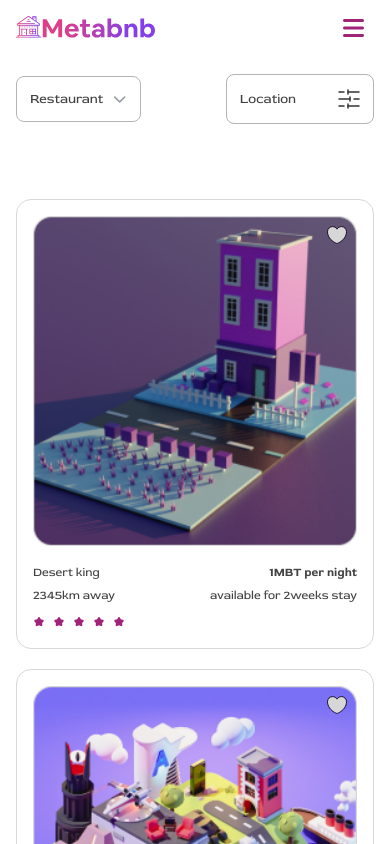
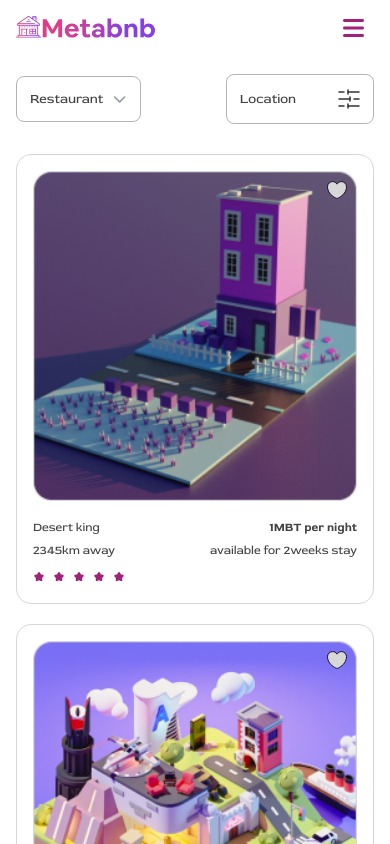
Before and after one commit to kojobaffoe011/metabnb, a React (Create React App) app: page /place-to-stay in a window 390 px wide. Shown: the top 844 px of the page. Built offline with nearby package versions, Linux system fonts and the light colour scheme.

Commit message:
feat: dropdown menu in mobile view

```diff
--- a/src/pages/PlaceToStay.js
+++ b/src/pages/PlaceToStay.js
@@ -200,11 +200,11 @@ const Cards = () => {
 const PlaceToStay = (props) => {
   return (
     <div className=" stay-padding stay-contepng">
-      <Flex stack spacing={75}>
+      <div className="navcard-spacing">
         <NavBar />
         <NavMobile />
         <Cards />
-      </Flex>
+      </div>
     </div>
   );
 };
--- a/src/styles/placetostay.css
+++ b/src/styles/placetostay.css
@@ -16,6 +16,12 @@
 
 .mobile-navbar {
   display: none;
+}
+
+.navcard-spacing {
+  display: flex;
+  flex-direction: column;
+  gap: 75px;
 }
 
 @media screen and (max-width: 1023px) {
@@ -37,6 +43,12 @@
     display: flex;
     justify-content: space-between;
     align-items: center;
+  }
+
+  .navcard-spacing {
+    display: flex;
+    flex-direction: column;
+    gap: 30px;
   }
 
   .dropdown-menu {
```
